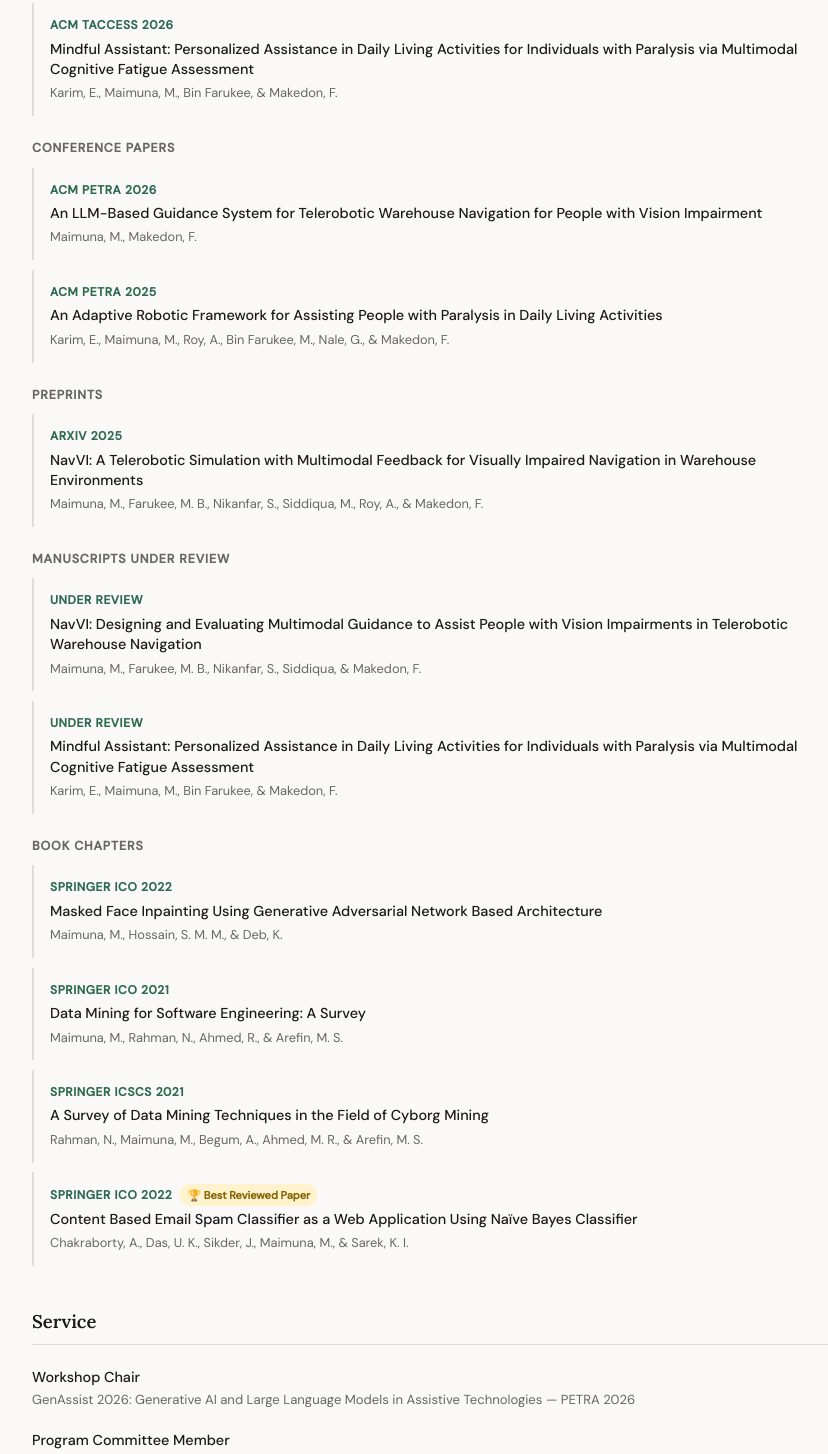
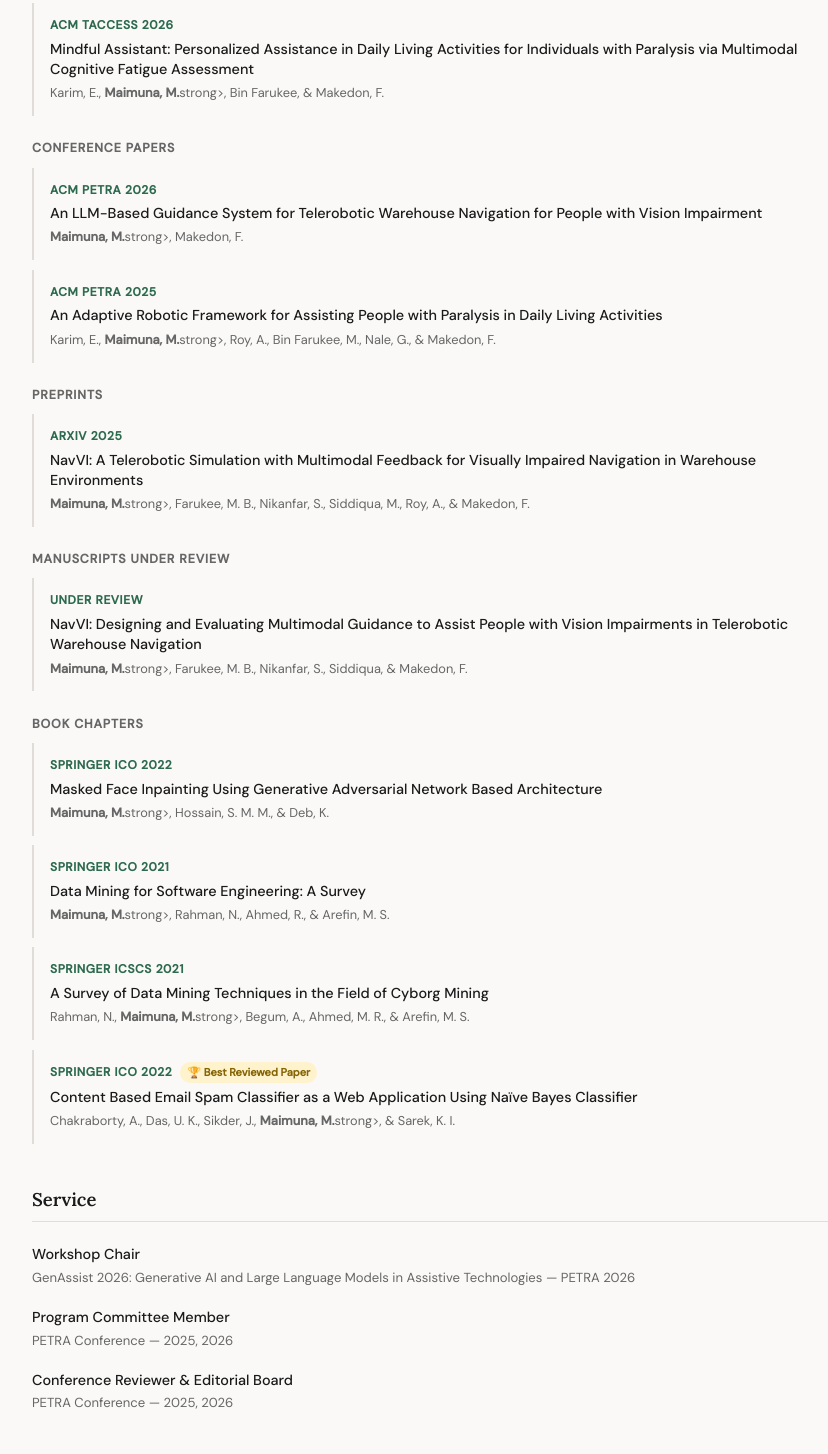
Before and after one commit to Maisha-Maimuna/Maisha.github.io, a plain HTML site: page index.html in a window 1280 px wide. Shown: the part 1218-2672 px from the top of the page, without its empty margins (190-1018 px from the left). Drawn offline with Linux system fonts and the light colour scheme.

Commit message:
Highlight Maimuna, M. as an author in publications

```diff
--- a/index.html
+++ b/index.html
@@ -281,61 +281,57 @@
     <div class="pub-item">
       <div class="venue">ACM TACCESS 2026</div>
       <div class="title">Mindful Assistant: Personalized Assistance in Daily Living Activities for Individuals with Paralysis via Multimodal Cognitive Fatigue Assessment</div>
-      <div class="authors">Karim, E., Maimuna, M., Bin Farukee, & Makedon, F.</div>
+      <div class="authors">Karim, E., <strong>Maimuna, M.</strong>strong>, Bin Farukee, & Makedon, F.</div>
     </div>
 
     <div class="pub-subhead">Conference Papers</div>
     <div class="pub-item">
       <div class="venue">ACM PETRA 2026</div>
       <div class="title">An LLM-Based Guidance System for Telerobotic Warehouse Navigation for People with Vision Impairment</div>
-      <div class="authors">Maimuna, M., Makedon, F.</div>
+      <div class="authors"><strong>Maimuna, M.</strong>strong>, Makedon, F.</div>
     </div>
 
     <div class="pub-item">
       <div class="venue">ACM PETRA 2025</div>
       <div class="title">An Adaptive Robotic Framework for Assisting People with Paralysis in Daily Living Activities</div>
-      <div class="authors">Karim, E., Maimuna, M., Roy, A., Bin Farukee, M., Nale, G., & Makedon, F.</div>
+      <div class="authors">Karim, E., <strong>Maimuna, M.</strong>strong>, Roy, A., Bin Farukee, M., Nale, G., & Makedon, F.</div>
     </div>
 
     <div class="pub-subhead">Preprints</div>
     <div class="pub-item">
       <div class="venue">arXiv 2025</div>
       <div class="title">NavVI: A Telerobotic Simulation with Multimodal Feedback for Visually Impaired Navigation in Warehouse Environments</div>
-      <div class="authors">Maimuna, M., Farukee, M. B., Nikanfar, S., Siddiqua, M., Roy, A., & Makedon, F.</div>
+      <div class="authors"><strong>Maimuna, M.</strong>strong>, Farukee, M. B., Nikanfar, S., Siddiqua, M., Roy, A., & Makedon, F.</div>
     </div>
 
     <div class="pub-subhead">Manuscripts Under Review</div>
     <div class="pub-item">
       <div class="venue">Under Review</div>
       <div class="title">NavVI: Designing and Evaluating Multimodal Guidance to Assist People with Vision Impairments in Telerobotic Warehouse Navigation</div>
-      <div class="authors">Maimuna, M., Farukee, M. B., Nikanfar, S., Siddiqua, & Makedon, F.</div>
+      <div class="authors"><strong>Maimuna, M.</strong>strong>, Farukee, M. B., Nikanfar, S., Siddiqua, & Makedon, F.</div>
     </div>
-    <div class="pub-item">
-      <div class="venue">Under Review</div>
-      <div class="title">Mindful Assistant: Personalized Assistance in Daily Living Activities for Individuals with Paralysis via Multimodal Cognitive Fatigue Assessment</div>
-      <div class="authors">Karim, E., Maimuna, M., Bin Farukee, & Makedon, F.</div>
-    </div>
+
 
     <div class="pub-subhead">Book Chapters</div>
     <div class="pub-item">
       <div class="venue">Springer ICO 2022</div>
       <div class="title">Masked Face Inpainting Using Generative Adversarial Network Based Architecture</div>
-      <div class="authors">Maimuna, M., Hossain, S. M. M., & Deb, K.</div>
+      <div class="authors"><strong>Maimuna, M.</strong>strong>, Hossain, S. M. M., & Deb, K.</div>
     </div>
     <div class="pub-item">
       <div class="venue">Springer ICO 2021</div>
       <div class="title">Data Mining for Software Engineering: A Survey</div>
-      <div class="authors">Maimuna, M., Rahman, N., Ahmed, R., & Arefin, M. S.</div>
+      <div class="authors"><strong>Maimuna, M.</strong>strong>, Rahman, N., Ahmed, R., & Arefin, M. S.</div>
     </div>
     <div class="pub-item">
       <div class="venue">Springer ICSCS 2021</div>
       <div class="title">A Survey of Data Mining Techniques in the Field of Cyborg Mining</div>
-      <div class="authors">Rahman, N., Maimuna, M., Begum, A., Ahmed, M. R., & Arefin, M. S.</div>
+      <div class="authors">Rahman, N., <strong>Maimuna, M.</strong>strong>, Begum, A., Ahmed, M. R., & Arefin, M. S.</div>
     </div>
     <div class="pub-item">
       <div class="venue">Springer ICO 2022 <span class="badge">🏆 Best Reviewed Paper</span></div>
       <div class="title">Content Based Email Spam Classifier as a Web Application Using Naïve Bayes Classifier</div>
-      <div class="authors">Chakraborty, A., Das, U. K., Sikder, J., Maimuna, M., & Sarek, K. I.</div>
+      <div class="authors">Chakraborty, A., Das, U. K., Sikder, J., <strong>Maimuna, M.</strong>strong>, & Sarek, K. I.</div>
     </div>
   </section>
 
```
